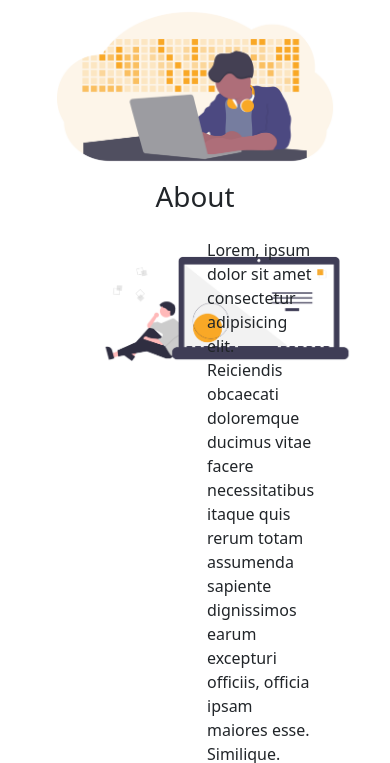
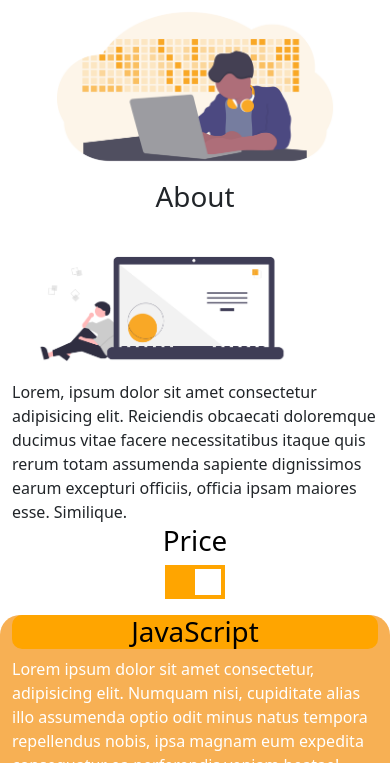
Before and after one commit to aryobimoww/example, a plain HTML site: page index.html in a window 390 px wide. Shown: the part 63-826 px from the top of the page. Drawn offline with nearby package versions, Linux system fonts and the light colour scheme; some packages are replaced by stand-ins of ours; a script that the page names is missing.

Commit message:
fix media query

```diff
--- a/index.html
+++ b/index.html
@@ -45,10 +45,10 @@
     <div class="container " id="about">
         <h1 class="text-center" data-aos="fade-up">About</h1>
         <div class="row align-items-start pt-3 justify-content-center">
-            <div class="col-4" data-aos="fade-right" data-aos-delay="100">
+            <div class="col-lg-4" data-aos="fade-right" data-aos-delay="100">
                 <img class="img-content" src="img/content.png" alt="">
             </div>
-            <div class="col-4" data-aos="fade-right" data-aos-delay="200">
+            <div class="col-lg-5" data-aos="fade-right" data-aos-delay="200">
                 Lorem, ipsum dolor sit amet consectetur adipisicing elit. Reiciendis obcaecati doloremque ducimus vitae
                 facere necessitatibus itaque quis rerum totam assumenda sapiente dignissimos earum excepturi officiis,
                 officia ipsam maiores esse. Similique.
--- a/style.css
+++ b/style.css
@@ -21,7 +21,7 @@
 }
 
 .container .img-content{
-    width: 300px;
+    max-width: 300px;
 
 }
 #price{
```
